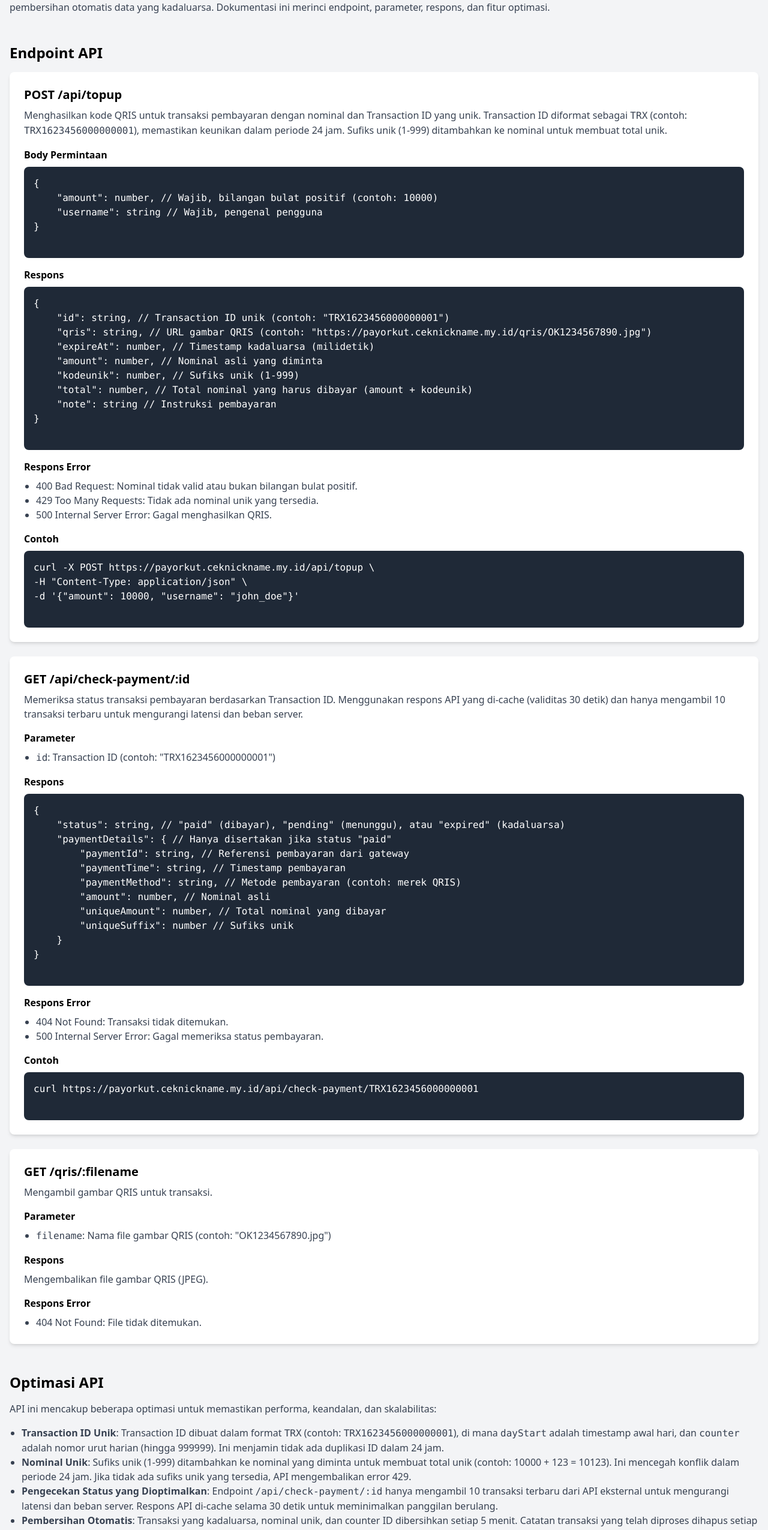
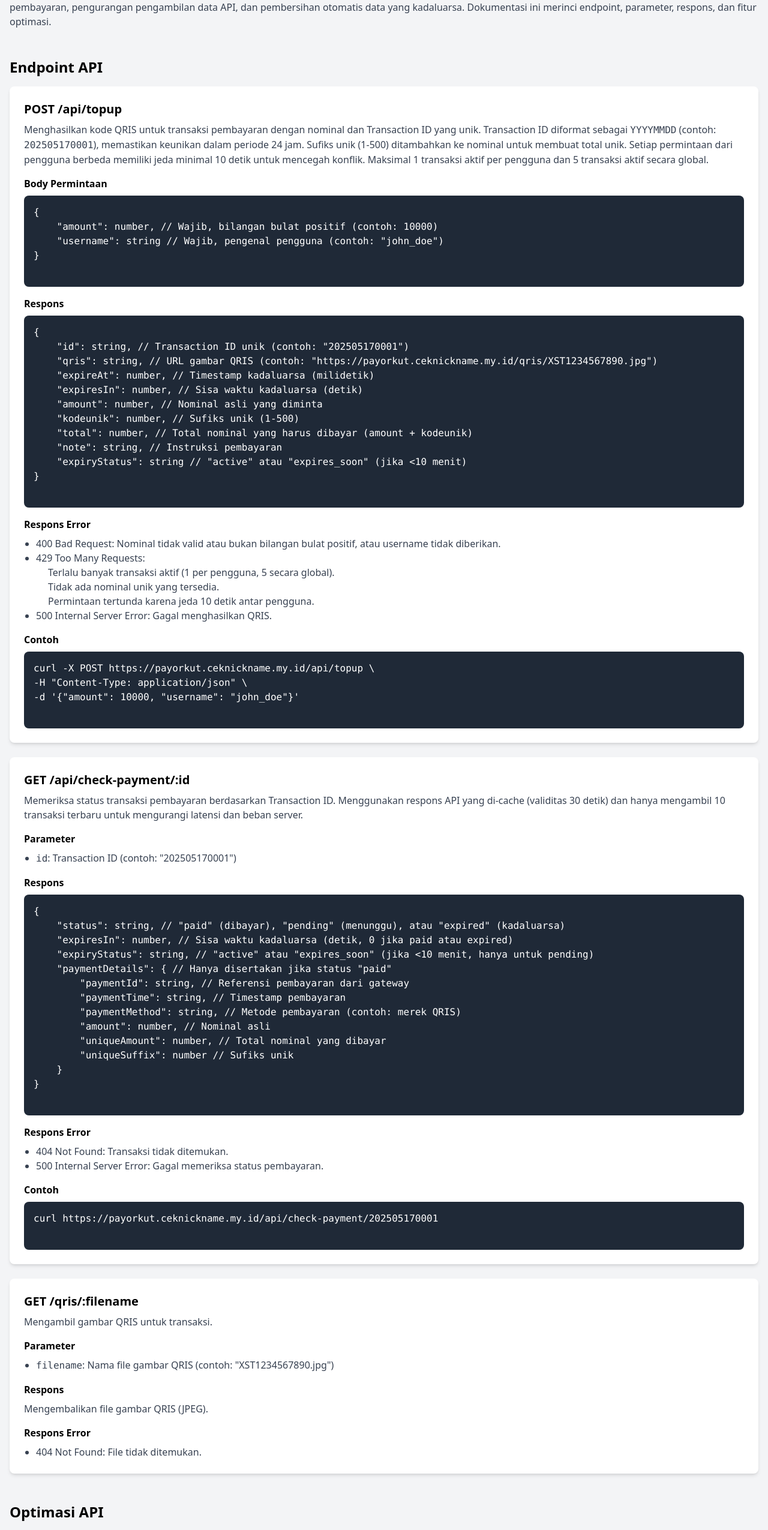
Before and after one commit to XshopTopup/PaymentGatewayOrkut, a website: page index.html in a window 1280 px wide. Shown: the part 244-2794 px from the top of the page at 60% size. Drawn offline with nearby package versions, Linux system fonts and the light colour scheme.

Commit message:
Update index.html

```diff
--- a/index.html
+++ b/index.html
@@ -20,8 +20,8 @@
             <p class="text-gray-700">
                 API Pembayaran QRIS memungkinkan pembuatan dan verifikasi transaksi pembayaran berbasis QRIS.
                 API ini menjamin keunikan Transaction ID dan nominal dalam periode 24 jam untuk mencegah konflik.
-                Fitur optimasi meliputi caching untuk pengecekan status pembayaran, pengurangan pengambilan data API,
-                dan pembersihan otomatis data yang kadaluarsa.
+                Fitur optimasi meliputi per-user request delay untuk mencegah pemrosesan simultan, caching untuk pengecekan status pembayaran,
+                pengurangan pengambilan data API, dan pembersihan otomatis data yang kadaluarsa.
                 Dokumentasi ini merinci endpoint, parameter, respons, dan fitur optimasi.
             </p>
         </section>
@@ -33,35 +33,45 @@
                 <h3 class="text-xl font-semibold mb-2">POST /api/topup</h3>
                 <p class="text-gray-700 mb-4">
                     Menghasilkan kode QRIS untuk transaksi pembayaran dengan nominal dan Transaction ID yang unik.
-                    Transaction ID diformat sebagai <code>TRX<dayStart><counter></code> (contoh: <code>TRX1623456000000001</code>),
-                    memastikan keunikan dalam periode 24 jam. Sufiks unik (1-999) ditambahkan ke nominal untuk membuat total unik.
+                    Transaction ID diformat sebagai <code>YYYYMMDD<counter></code> (contoh: <code>202505170001</code>),
+                    memastikan keunikan dalam periode 24 jam. Sufiks unik (1-500) ditambahkan ke nominal untuk membuat total unik.
+                    Setiap permintaan dari pengguna berbeda memiliki jeda minimal 10 detik untuk mencegah konflik.
+                    Maksimal 1 transaksi aktif per pengguna dan 5 transaksi aktif secara global.
                 </p>
 
                 <h4 class="font-semibold mb-2">Body Permintaan</h4>
                 <pre class="bg-gray-800 text-white p-4 rounded-lg overflow-x-auto">
 {
     "amount": number, // Wajib, bilangan bulat positif (contoh: 10000)
-    "username": string // Wajib, pengenal pengguna
+    "username": string // Wajib, pengenal pengguna (contoh: "john_doe")
 }
                 </pre>
 
                 <h4 class="font-semibold mb-2 mt-4">Respons</h4>
                 <pre class="bg-gray-800 text-white p-4 rounded-lg overflow-x-auto">
 {
-    "id": string, // Transaction ID unik (contoh: "TRX1623456000000001")
-    "qris": string, // URL gambar QRIS (contoh: "https://payorkut.ceknickname.my.id/qris/OK1234567890.jpg")
+    "id": string, // Transaction ID unik (contoh: "202505170001")
+    "qris": string, // URL gambar QRIS (contoh: "https://payorkut.ceknickname.my.id/qris/XST1234567890.jpg")
     "expireAt": number, // Timestamp kadaluarsa (milidetik)
+    "expiresIn": number, // Sisa waktu kadaluarsa (detik)
     "amount": number, // Nominal asli yang diminta
-    "kodeunik": number, // Sufiks unik (1-999)
+    "kodeunik": number, // Sufiks unik (1-500)
     "total": number, // Total nominal yang harus dibayar (amount + kodeunik)
-    "note": string // Instruksi pembayaran
+    "note": string, // Instruksi pembayaran
+    "expiryStatus": string // "active" atau "expires_soon" (jika <10 menit)
 }
                 </pre>
 
                 <h4 class="font-semibold mb-2 mt-4">Respons Error</h4>
                 <ul class="list-disc pl-5 text-gray-700">
-                    <li>400 Bad Request: Nominal tidak valid atau bukan bilangan bulat positif.</li>
-                    <li>429 Too Many Requests: Tidak ada nominal unik yang tersedia.</li>
+                    <li>400 Bad Request: Nominal tidak valid atau bukan bilangan bulat positif, atau username tidak diberikan.</li>
+                    <li>429 Too Many Requests:
+                        <ul class="list-circle pl-5">
+                            <li>Terlalu banyak transaksi aktif (1 per pengguna, 5 secara global).</li>
+                            <li>Tidak ada nominal unik yang tersedia.</li>
+                            <li>Permintaan tertunda karena jeda 10 detik antar pengguna.</li>
+                        </ul>
+                    </li>
                     <li>500 Internal Server Error: Gagal menghasilkan QRIS.</li>
                 </ul>
 
@@ -83,13 +93,15 @@ curl -X POST https://payorkut.ceknickname.my.id/api/topup \
 
                 <h4 class="font-semibold mb-2">Parameter</h4>
                 <ul class="list-disc pl-5 text-gray-700">
-                    <li><code>id</code>: Transaction ID (contoh: "TRX1623456000000001")</li>
+                    <li><code>id</code>: Transaction ID (contoh: "202505170001")</li>
                 </ul>
 
                 <h4 class="font-semibold mb-2 mt-4">Respons</h4>
                 <pre class="bg-gray-800 text-white p-4 rounded-lg overflow-x-auto">
 {
     "status": string, // "paid" (dibayar), "pending" (menunggu), atau "expired" (kadaluarsa)
+    "expiresIn": number, // Sisa waktu kadaluarsa (detik, 0 jika paid atau expired)
+    "expiryStatus": string, // "active" atau "expires_soon" (jika <10 menit, hanya untuk pending)
     "paymentDetails": { // Hanya disertakan jika status "paid"
         "paymentId": string, // Referensi pembayaran dari gateway
         "paymentTime": string, // Timestamp pembayaran
@@ -109,7 +121,7 @@ curl -X POST https://payorkut.ceknickname.my.id/api/topup \
 
                 <h4 class="font-semibold mb-2 mt-4">Contoh</h4>
                 <pre class="bg-gray-800 text-white p-4 rounded-lg overflow-x-auto">
-curl https://payorkut.ceknickname.my.id/api/check-payment/TRX1623456000000001
+curl https://payorkut.ceknickname.my.id/api/check-payment/202505170001
                 </pre>
             </div>
 
@@ -119,7 +131,7 @@ curl https://payorkut.ceknickname.my.id/api/check-payment/TRX1623456000000001
 
                 <h4 class="font-semibold mb-2">Parameter</h4>
                 <ul class="list-disc pl-5 text-gray-700">
-                    <li><code>filename</code>: Nama file gambar QRIS (contoh: "OK1234567890.jpg")</li>
+                    <li><code>filename</code>: Nama file gambar QRIS (contoh: "XST1234567890.jpg")</li>
                 </ul>
 
                 <h4 class="font-semibold mb-2 mt-4">Respons</h4>
@@ -139,15 +151,23 @@ curl https://payorkut.ceknickname.my.id/api/check-payment/TRX1623456000000001
             </p>
             <ul class="list-disc pl-5 text-gray-700">
                 <li>
-                    <strong>Transaction ID Unik</strong>: Transaction ID dibuat dalam format
-                    <code>TRX<dayStart><counter></code> (contoh: <code>TRX1623456000000001</code>),
-                    di mana <code>dayStart</code> adalah timestamp awal hari, dan <code>counter</code>
-                    adalah nomor urut harian (hingga 999999). Ini menjamin tidak ada duplikasi ID dalam 24 jam.
+                    <strong>Per-User Request Delay</strong>: Permintaan deposit dari pengguna berbeda diproses dengan jeda minimal
+                    10 detik untuk mencegah konflik dalam pembuatan nominal unik dan mengurangi beban pada layanan QRIS eksternal.
                 </li>
                 <li>
-                    <strong>Nominal Unik</strong>: Sufiks unik (1-999) ditambahkan ke nominal yang diminta untuk membuat
+                    <strong>Transaction ID Unik</strong>: Transaction ID dibuat dalam format
+                    <code>YYYYMMDD<counter></code> (contoh: <code>202505170001</code>),
+                    di mana <code>YYYYMMDD</code> adalah tanggal dan <code>counter</code>
+                    adalah nomor urut harian (4 digit, hingga 9999). Ini menjamin tidak ada duplikasi ID dalam 24 jam.
+                </li>
+                <li>
+                    <strong>Nominal Unik</strong>: Sufiks unik (1-500) ditambahkan ke nominal yang diminta untuk membuat
                     total unik (contoh: 10000 + 123 = 10123). Ini mencegah konflik dalam periode 24 jam.
-                    Jika tidak ada sufiks unik yang tersedia, API mengembalikan error 429.
+                    Jika tidak ada sufiks unik yang tersedia setelah 999 percobaan, API mengembalikan error 429.
+                </li>
+                <li>
+                    <strong>Batas Transaksi</strong>: Maksimal 1 transaksi aktif per pengguna dan 5 transaksi aktif secara global
+                    untuk mencegah overload sistem. Jika batas tercapai, API mengembalikan error 429 dengan waktu tunggu.
                 </li>
                 <li>
                     <strong>Pengecekan Status yang Dioptimalkan</strong>: Endpoint <code>/api/check-payment/:id</code>
@@ -155,8 +175,8 @@ curl https://payorkut.ceknickname.my.id/api/check-payment/TRX1623456000000001
                     Respons API di-cache selama 30 detik untuk meminimalkan panggilan berulang.
                 </li>
                 <li>
-                    <strong>Pembersihan Otomatis</strong>: Transaksi yang kadaluarsa, nominal unik, dan counter ID
-                    dibersihkan setiap 5 menit. Catatan transaksi yang telah diproses dihapus setiap jam jika melebihi
+                    <strong>Pembersihan Otomatis</strong>: Transaksi yang kadaluarsa, nominal unik, counter ID, dan waktu permintaan
+                    pengguna dibersihkan setiap 2 menit. Catatan transaksi yang telah diproses dihapus setiap jam jika melebihi
                     1000 entri. Gambar QRIS dihapus setelah pembayaran atau kadaluarsa untuk menghemat penyimpanan.
                 </li>
             </ul>
@@ -165,11 +185,12 @@ curl https://payorkut.ceknickname.my.id/api/check-payment/TRX1623456000000001
         <section id="catatan" class="mb-12">
             <h2 class="text-2xl font-semibold mb-4">Catatan Tambahan</h2>
             <ul class="list-disc pl-5 text-gray-700">
-                <li>Transaksi kadaluarsa setelah 15 menit.</li>
+                <li>Transaksi kadaluarsa setelah 10 menit.</li>
                 <li>Transaction ID dan nominal dijamin unik dalam periode 24 jam.</li>
                 <li>Gambar QRIS dihapus otomatis setelah pembayaran atau kadaluarsa.</li>
+                <li>Permintaan deposit dari pengguna berbeda memiliki jeda minimal 10 detik.</li>
                 <li>Untuk volume transaksi tinggi, pertimbangkan menggunakan database (contoh: Redis) untuk menyimpan
-                    nominal unik dan counter ID.</li>
+                    nominal unik, counter ID, dan waktu permintaan pengguna.</li>
                 <li>Kunci API dan Merchant ID harus disimpan dengan aman dalam variabel lingkungan.</li>
             </ul>
         </section>
@@ -181,4 +202,4 @@ curl https://payorkut.ceknickname.my.id/api/check-payment/TRX1623456000000001
         </div>
     </footer>
 </body>
-                    </html>
+</html>
```
